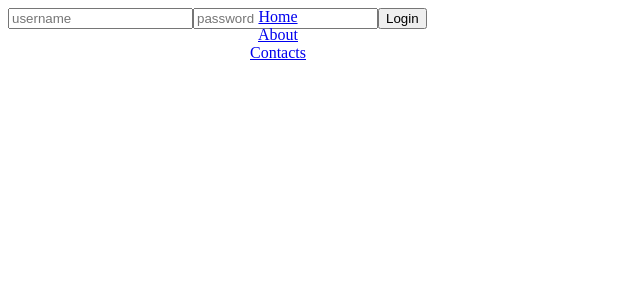
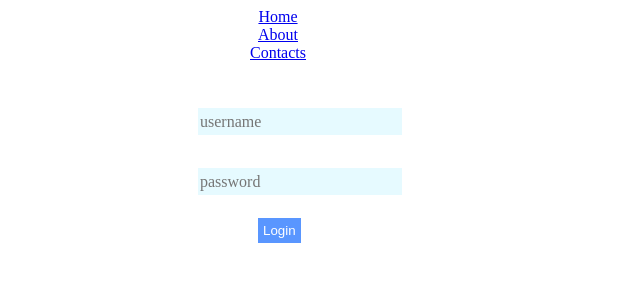
Before and after one commit to arif034/login-full-implementation, a React (Create React App) app: page /sign-in in a window 1280 px wide. Shown: the top 300 px of the page, without its empty margins (0-640 px from the left). Built offline with nearby package versions, Linux system fonts and the light colour scheme.

Commit message:
styles for login page styles for login page

```diff
--- a/src/styles.css
+++ b/src/styles.css
@@ -108,3 +108,56 @@
   height: 400px;
   width: 540px;
 }
+
+.username {
+  position: absolute;
+  border: none;
+  font-family: serif;
+  font-size: 16px;
+  background-color: rgb(230, 250, 255);
+  transform: translate(190px, 100px);
+  transition: all 400ms linear;
+  width: 200px;
+  height: 25px;
+}
+
+.username:hover {
+  font-size: 18px;
+  background-color: rgb(89, 150, 255);
+  width: 230px;
+  height: 27px;
+}
+
+.password {
+  position: absolute;
+  border: none;
+  font-family: serif;
+  font-size: 16px;
+  background-color: rgb(230, 250, 255);
+  transform: translate(190px, 160px);
+  transition: all 400ms linear;
+  width: 200px;
+  height: 25px;
+}
+
+.password:hover {
+  font-size: 18px;
+  background-color: rgb(89, 150, 255);
+  width: 230px;
+  height: 27px;
+}
+
+.login-btn {
+  position: absolute;
+  transform: translate(250px, 210px);
+  padding: 5px;
+  border: none;
+  background-color: rgb(89, 150, 255);
+  color: white;
+  transition: all 100ms linear;
+}
+
+.login-btn:hover {
+  padding: 7px;
+  background-color: rgb(130, 170, 255);
+}
```
